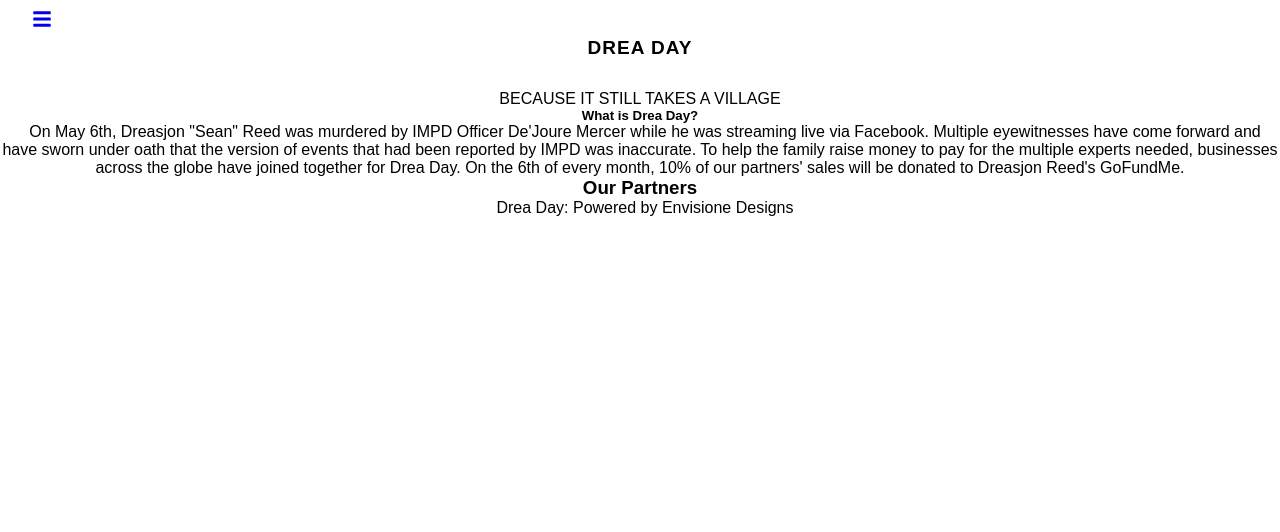
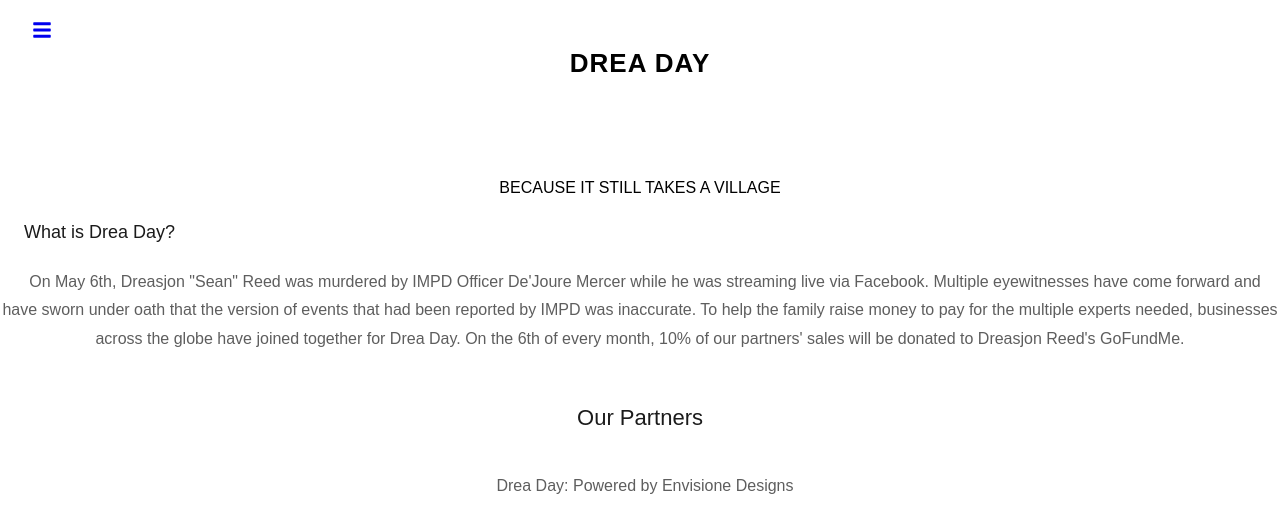
Before and after one commit to JishithaNambiar/react-sidebar, a React (Create React App) app: page /about in a window 1280 px wide. Shown: the top 532 px of the page. Built offline with nearby package versions, Linux system fonts and the light colour scheme; a web font is replaced by a local one.

Commit message:
updating css

```diff
--- a/src/App.css
+++ b/src/App.css
@@ -20,13 +20,14 @@
 
 h1 {
   text-align:center;
-  font-size: 19px;
+  font-size: 26px;
   font-weight: 100px;
   padding-bottom: 30px;
   line-height: 1.2;
   letter-spacing: 1px;
   display: inline-block;
-  max-width: 100%
+  max-width: 100%;
+  box-sizing: inherit;
 }
 
 h4 {
@@ -52,8 +53,62 @@
   text-align: center;
 }
 
-
 svg {
   font-size: 20px;
   text-align: center;
+  margin-top: 20px;
 }
+
+/*About*/
+
+.card-header {
+  margin-top: 70px;
+}
+
+.card-title {
+  margin-bottom: 24px;
+  font-size: 18px;
+  line-height: 1.25;
+  max-width: 100%;
+  margin-top: 24px;
+  margin-left: 24px;
+  font-weight: 400;
+  color: rgb(27, 27, 27);
+  overflow-wrap: break-word;
+  font-family: 'Poppins', arial, sans-serif;
+  text-transform: none;
+  box-sizing: inherit;
+  text-align: left;
+  margin-left: 24px;
+}
+
+.text-muted {
+  box-sizing: inherit;
+  font-size: 16px;
+  color: rgb(94, 94, 94);
+  line-height: 1.8;
+  font-weight: 400;
+  overflow-wrap: break-word;
+  font-family: 'Poppins', arial, sans-serif;
+  text-transform: none;
+  letter-spacing: normal;
+  text-align: left;
+  margin-left: 10px;
+}
+
+h3 {
+  font-size:22px;
+  line-height: 1.25;
+  margin-bottom: 40px;
+  font-weight: 400;
+  margin-right: 0;
+  text-align: center;
+  color: rgb(27, 27, 27);
+  overflow-wrap: break-word;
+  margin-top: 50px;
+  font-family: 'Poppins', arial, sans-serif;
+  text-transform: none;
+  letter-spacing: normal;
+  box-sizing: inherit;
+
+}
--- a/src/components/index.css
+++ b/src/components/index.css
@@ -95,6 +95,7 @@
     left:46%;
 }
 
+
 /* centralize{
   text-align:center;
   display:block;
```
Lines whose indentation alone changed are shown as unchanged.
